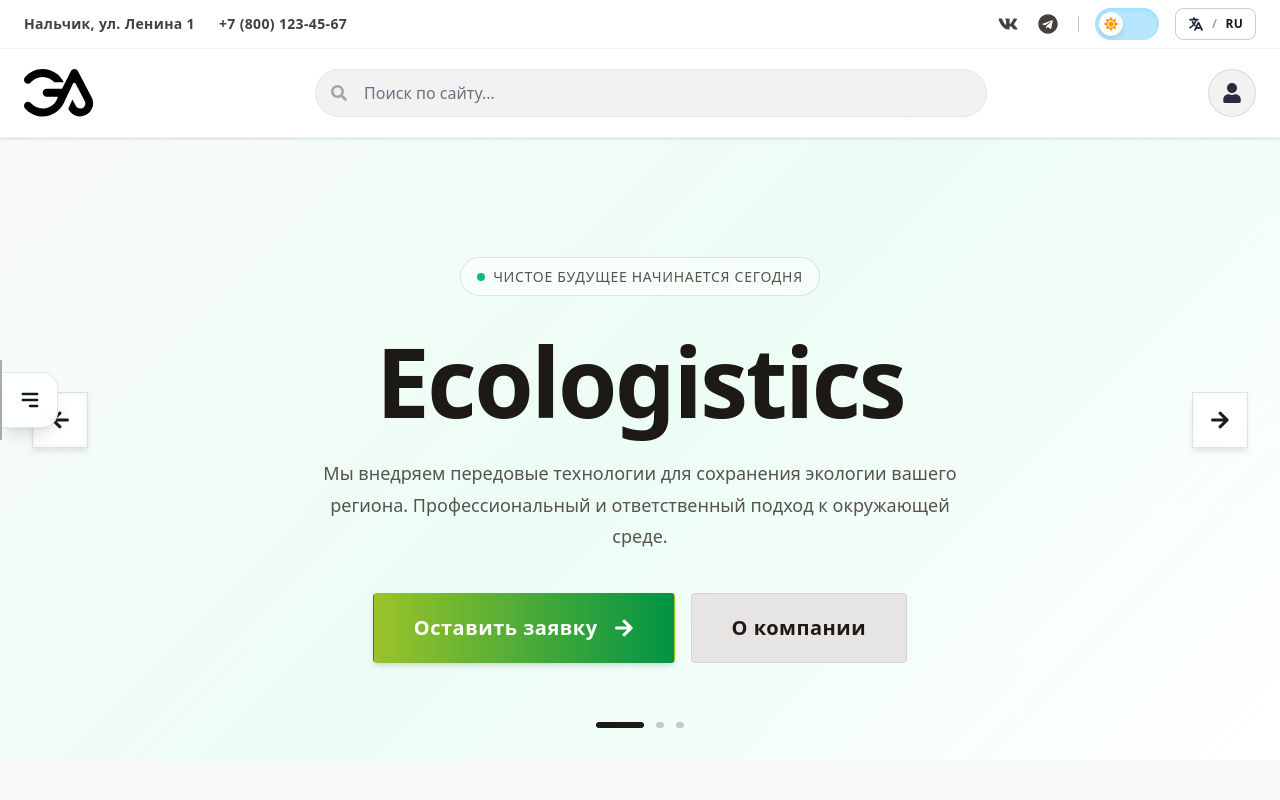
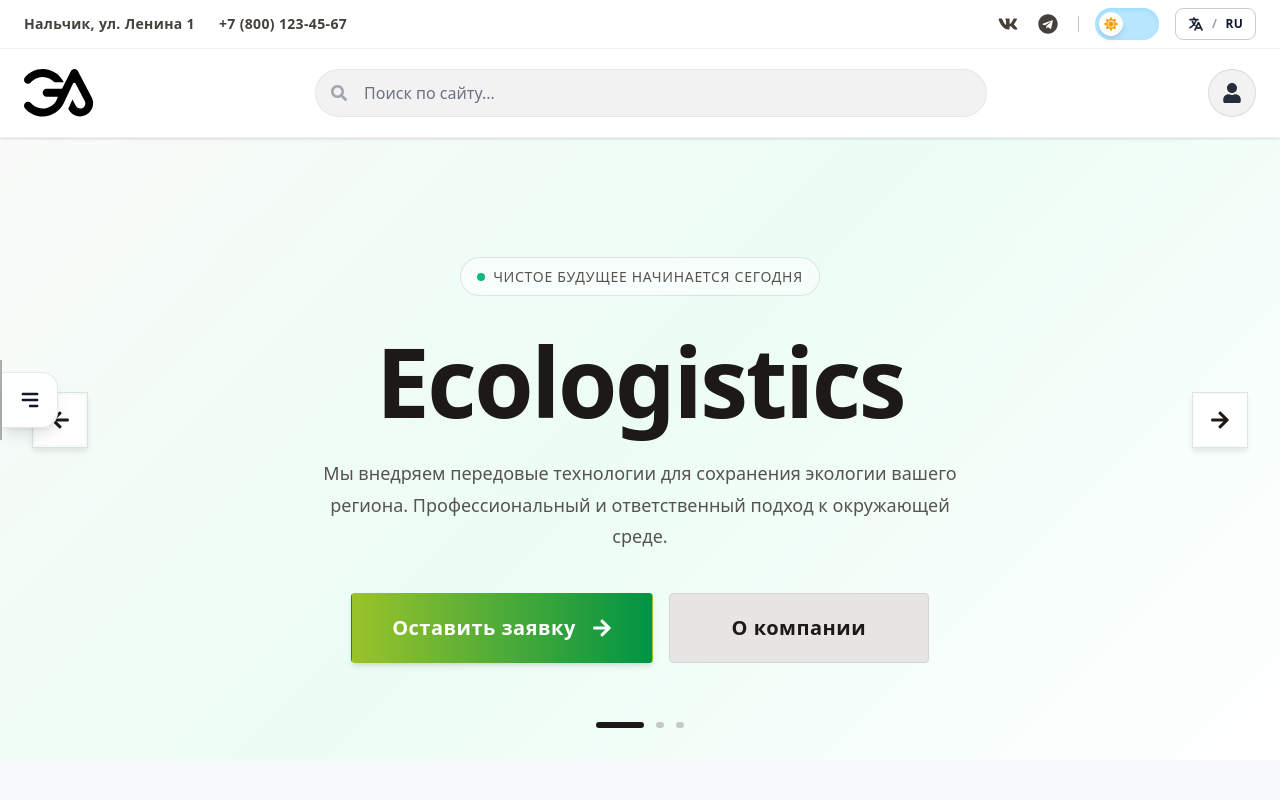
Before and after one commit to OldCoot1991/eco-v2, a Next.js app: page / in a window 1280 px wide. Shown: the top 800 px of the page. Built offline with nearby package versions, Linux system fonts and the light colour scheme.

Commit message:
в баннере теперь кнопки под сабтайтлом одинаковые

```diff
--- a/src/components/home/HeroSection.module.css
+++ b/src/components/home/HeroSection.module.css
@@ -171,6 +171,11 @@
     flex-direction: row;
     width: auto;
   }
+}
+
+.heroButton {
+  min-width: 260px; /* Enforce equal width */
+  justify-content: center;
 }
 
 /* Navigation */
--- a/src/components/home/HeroSection.tsx
+++ b/src/components/home/HeroSection.tsx
@@ -137,11 +137,11 @@ export default function HeroSection() {
 
                             {/* Buttons */}
                             <div className={styles.buttonGroup}>
-                                <Button href={slide.link} size="lg">
+                                <Button href={slide.link} size="lg" className={styles.heroButton}>
                                     {slide.cta}
                                     <FaArrowRight className="ml-2" />
                                 </Button>
-                                <Button href="/about" variant="secondary" size="lg">
+                                <Button href="/about" variant="secondary" size="lg" className={styles.heroButton}>
                                     О компании
                                 </Button>
                             </div>
```
